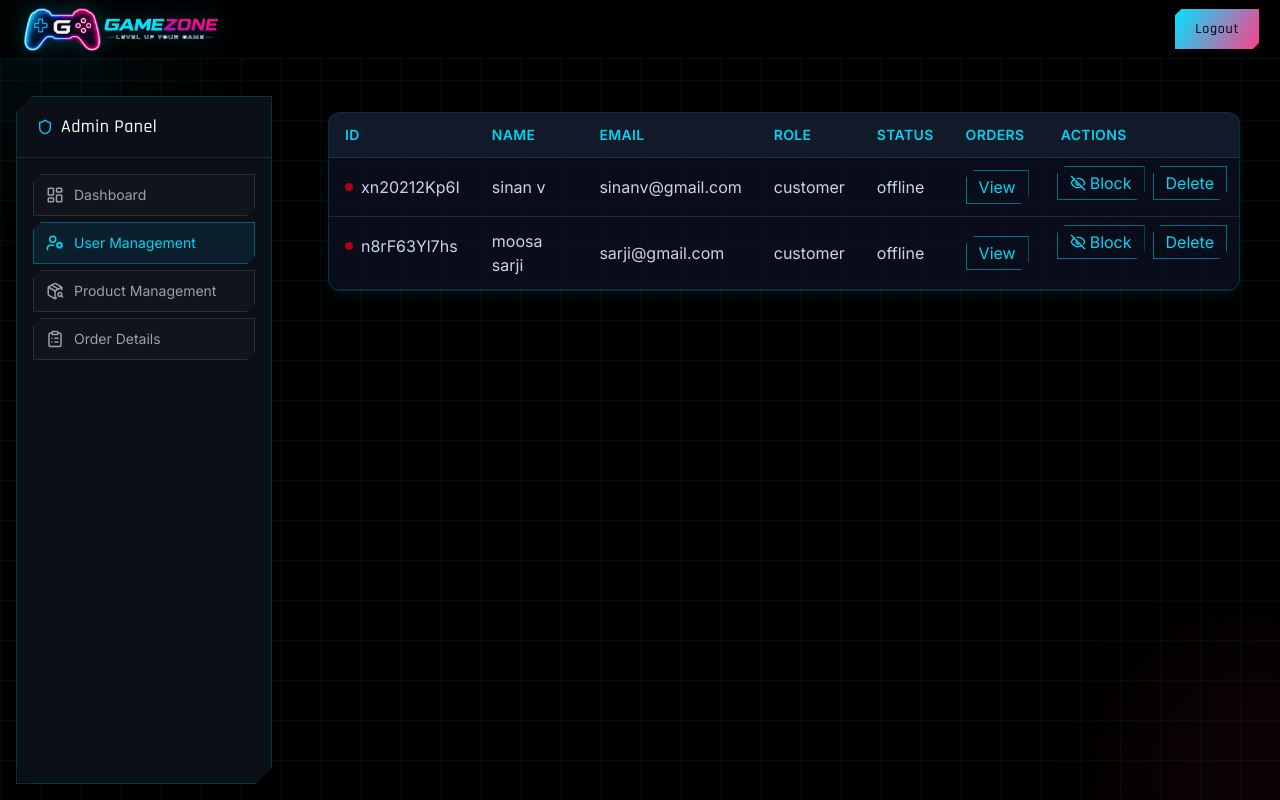
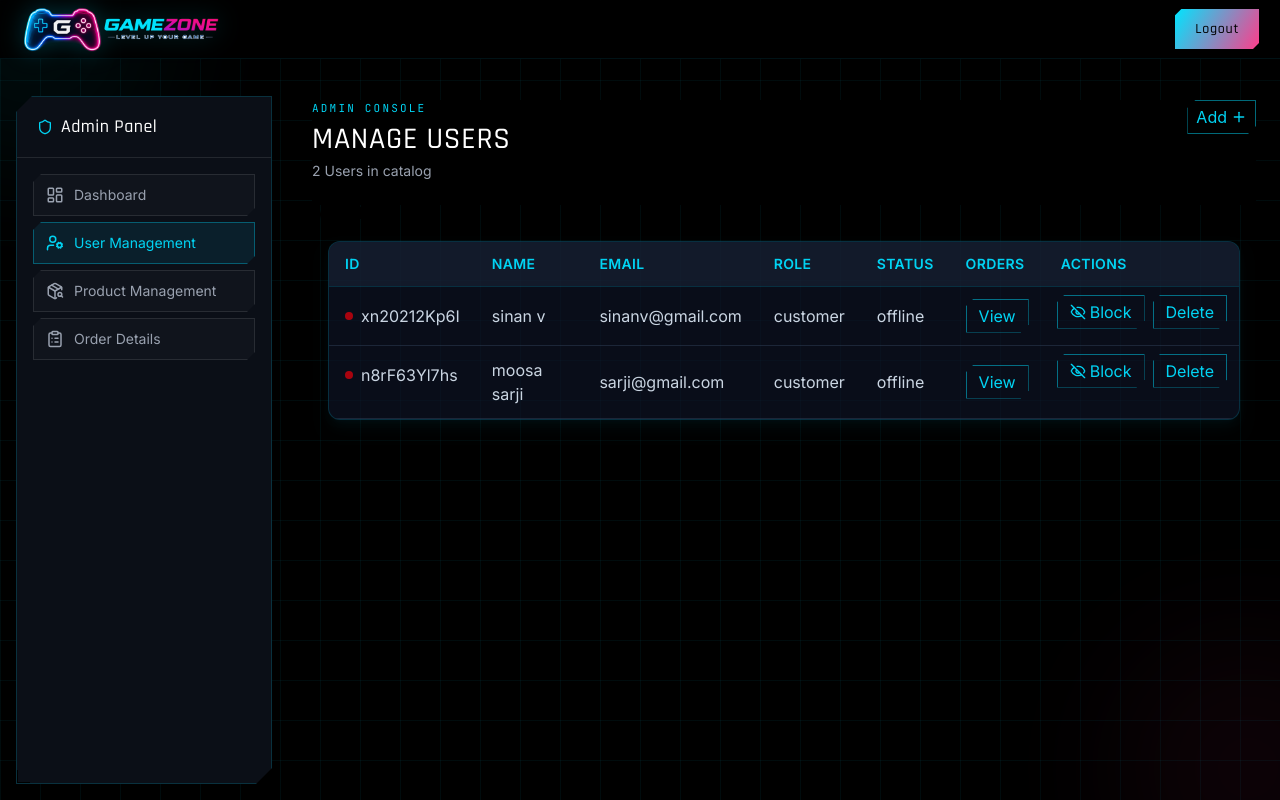
Before and after one commit to NisamMohd/gamezone3, a React (Vite) app: page /admin/usermanagment in a window 1280 px wide. Built offline with nearby package versions, Linux system fonts and the light colour scheme; data requests are answered from the project's data file; sample sign-in values are in the browser's storage.

Commit message:
individual navbar added

```diff
--- a/src/AdminLayout/pages/UserManagment.jsx
+++ b/src/AdminLayout/pages/UserManagment.jsx
@@ -1,13 +1,15 @@
-import React, { useEffect } from "react";
+import React, { useEffect, useState } from "react";
 import { useSelector, useDispatch } from "react-redux";
 import { customerList } from "../redux/thunks/customerThunk";
 import { toggleBlockuser } from "../redux/thunks/blockuserThunk";
-import { EyeOff, Eye } from "lucide-react";
+import { EyeOff, Eye, Plus } from "lucide-react";
 import { deleteUser } from "../redux/thunks/deleteUserThunk";
+import { div } from "framer-motion/client";
 
 function UserManagement() {
   const { items, loading } = useSelector((state) => state.users);
   const dispatch = useDispatch();
+  const [isHovered, setIsHovered] = useState(false);
 
   useEffect(() => {
     dispatch(customerList());
@@ -29,6 +31,39 @@ function UserManagement() {
   if (loading) return <div className="text-white p-4">Loading...</div>;
 
   return (
+    <div>
+      <div className="flex justify-between sticky top-25 z-40 bg-black">
+        <div className="mb-6 flex-wrap">
+          <p className="font-tech text-[11px] tracking-[0.2em] text-cyan-400 mb-1">
+            ADMIN CONSOLE
+          </p>
+          <h1 className="font-display font-700 text-2xl sm:text-3xl text-white tracking-wide uppercase">
+            Manage Users
+          </h1>
+          <p className="text-sm text-gray-400 mt-1 font-body">
+            {items.length} User{items.length !== 1 ? "s" : ""} in catalog
+          </p>
+        </div>
+        <div className="items-center">
+          <button
+            className="text-cyan-400 clip-btn px-2 py-1 border border-cyan-400/50 hover:bg-cyan-400/10 transition-colors"
+            style={{
+              background: isHovered
+                ? "linear-gradient(120deg, #00bbff, #f70063)"
+                : "transparent",
+            }}
+            onMouseEnter={() => setIsHovered(true)}
+            onMouseLeave={() => setIsHovered(false)}
+            onClick={() => navigate("../addproducts")}
+          >
+            <span className="flex gap-1 items-center">
+              Add
+              <Plus size={16} />
+            </span>
+          </button>
+        </div>
+      </div>
+      // TABLE
       <div className="text-white font-body p-4">
         <div className="rounded-xl border border-cyan-500/20 bg-slate-900/60 overflow-hidden shadow-lg shadow-cyan-500/5">
           <table className="w-full text-left">
@@ -96,7 +131,14 @@ function UserManagement() {
                           : "text-cyan-400 hover:text-pink-400  border-cyan-400/50 hover:border-pink-400/50 hover:bg-pink-400/10 transition-colors"
                       }`}
                     >
-                    <span className="flex items-center gap-1">{item.isBlocked ? <Eye size={16} /> : <EyeOff size={16} />} Block</span>
+                      <span className="flex items-center gap-1">
+                        {item.isBlocked ? (
+                          <Eye size={16} />
+                        ) : (
+                          <EyeOff size={16} />
+                        )}{" "}
+                        Block
+                      </span>
                     </button>
                     <button
                       className="text-cyan-400 hover:text-pink-400 clip-btn px-3 py-1 border border-cyan-400/50 hover:border-pink-400/50 hover:bg-pink-400/10 transition-colors"
@@ -111,6 +153,7 @@ function UserManagement() {
           </table>
         </div>
       </div>
+    </div>
   );
 }
 
```
Lines whose indentation alone changed are shown as unchanged.
